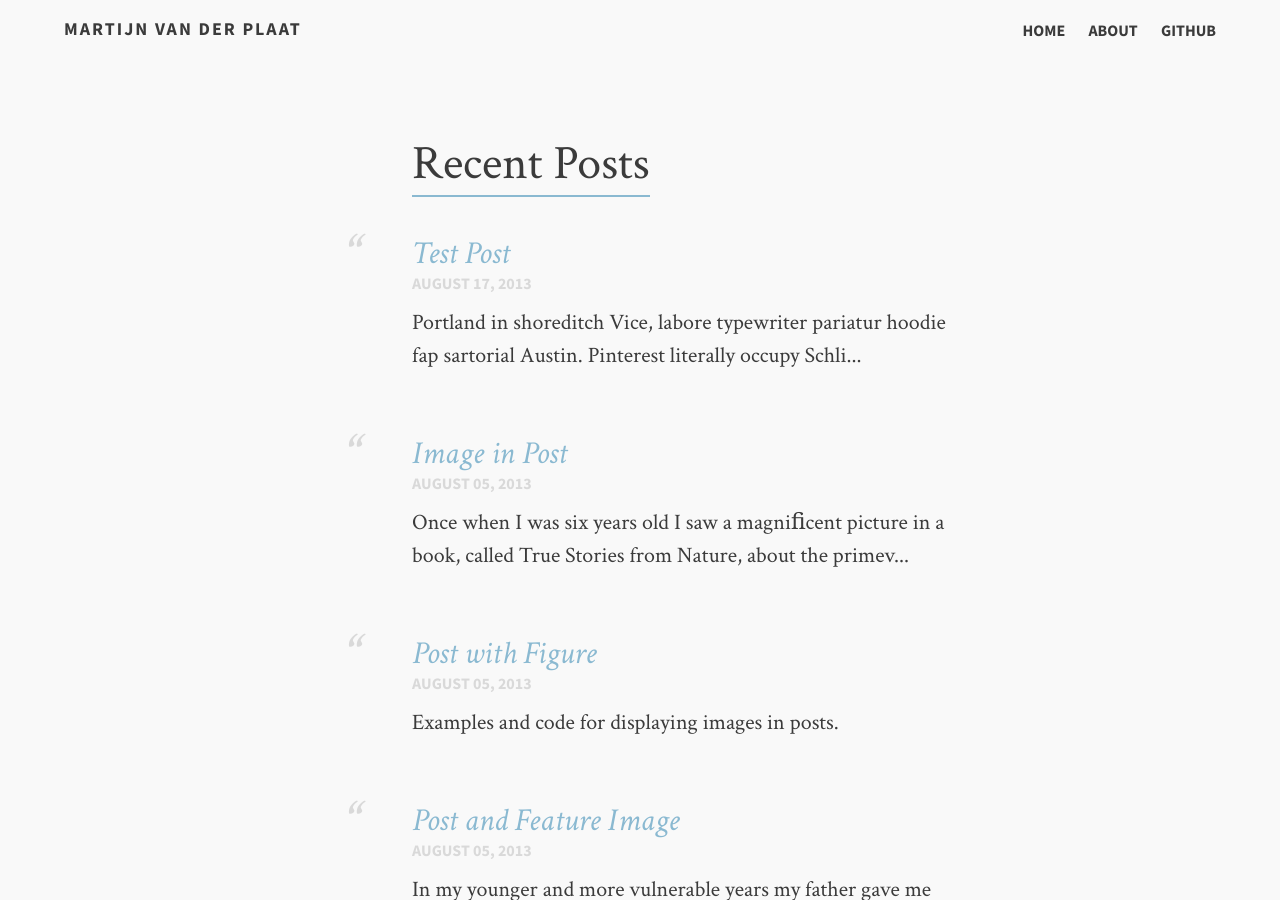
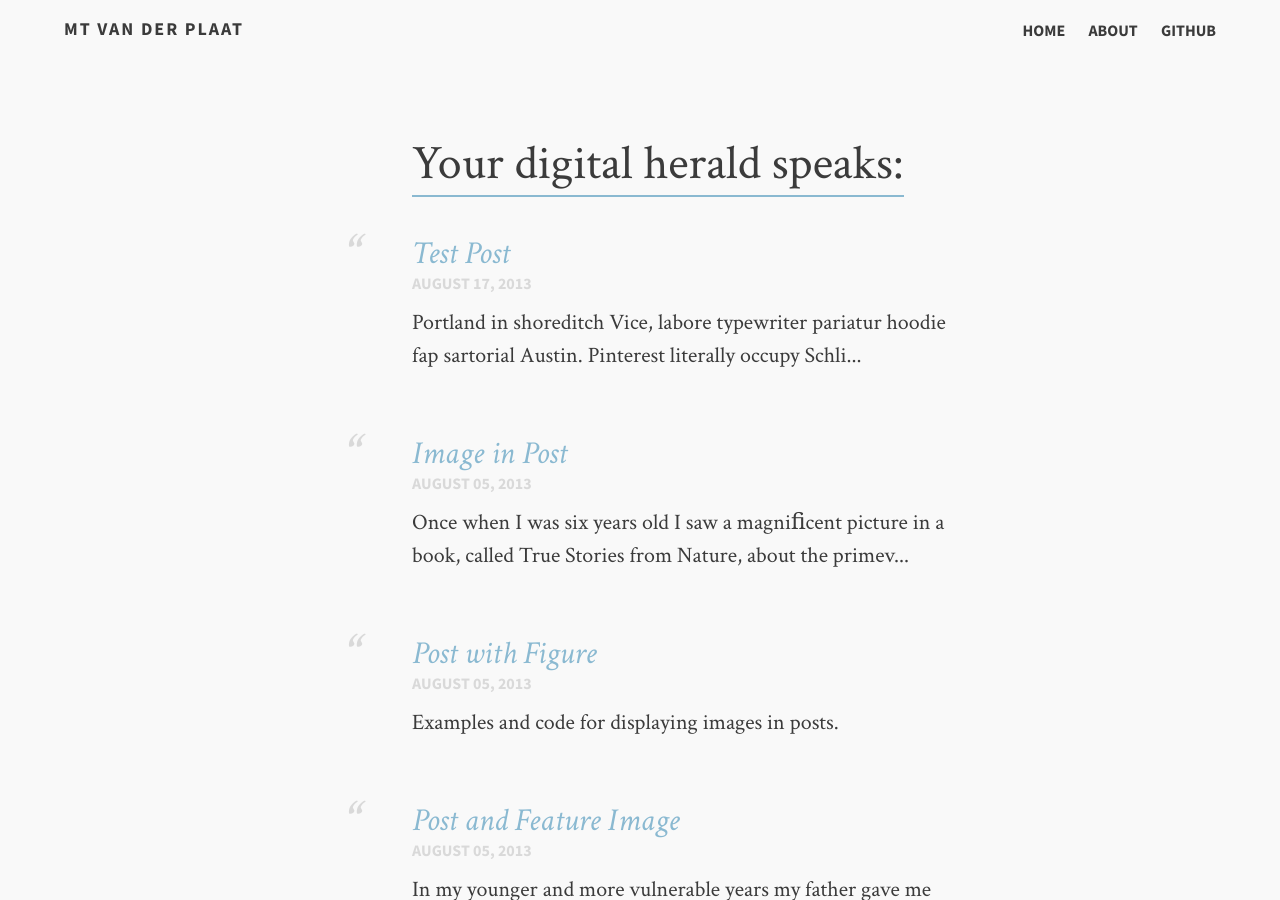
Before and after one commit to martijnplaat/martijnplaat.github.io, a Jekyll site: the page built from index.md, in a window 1280 px wide and 900 px high. Built offline with Jekyll 4.4.1, drawn with Linux system fonts in a browser that asks for light colours.

Commit message:
Your digital herald speaks

```diff
--- a/_config.yml
+++ b/_config.yml
@@ -1,4 +1,4 @@
-title:            Martijn van der Plaat
+title:            MT van der Plaat
 tagline:          Tech - Sports - Music
 description:      Stuff I like to share
 canonical: http://martijnplaat.github.io
--- a/index.md
+++ b/index.md
@@ -1,6 +1,6 @@
 ---
 layout: home
-title: "Recent Posts"
+title: "Your digital herald speaks:"
 tags: [Jekyll, theme, responsive, blog, template]
 image:
   feature: typewriter.jpg
```
